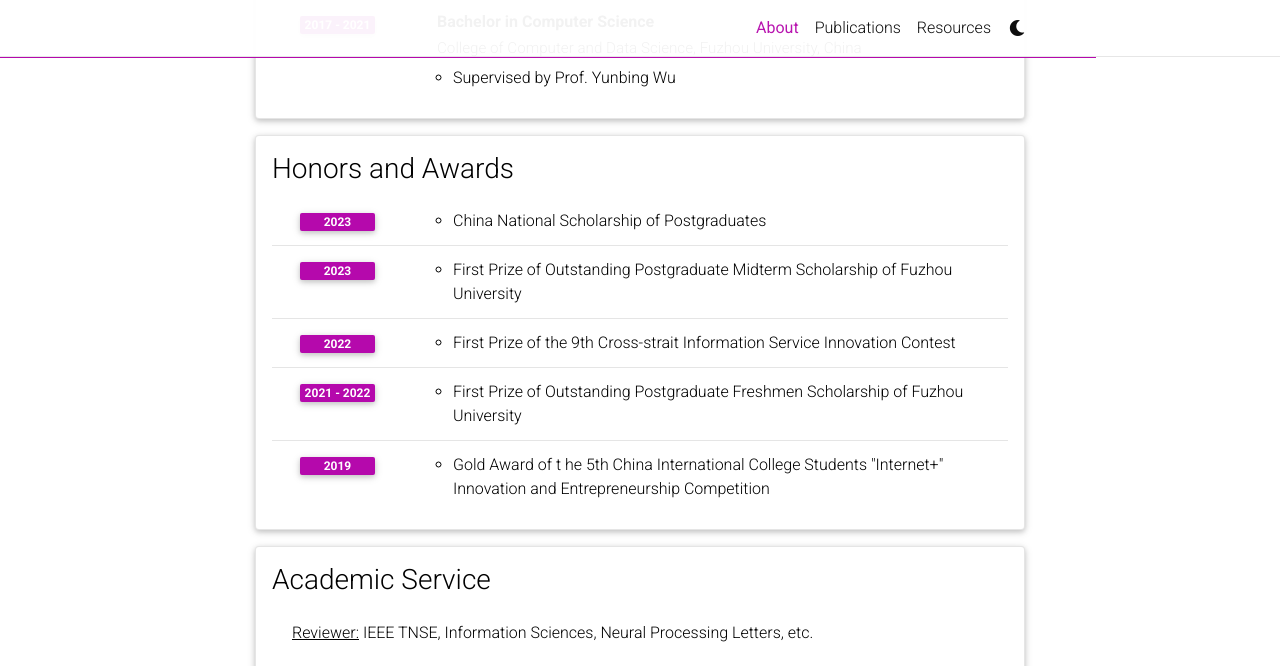
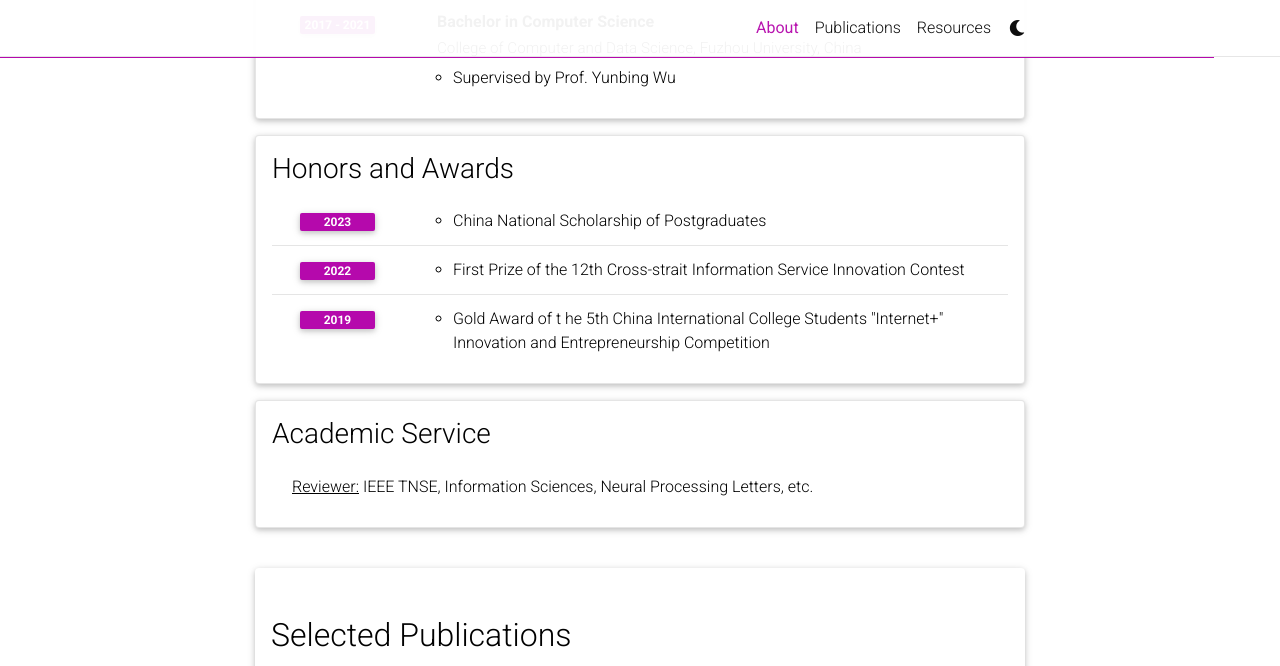
Before and after one commit to huangsuj/huangsuj.github.io, a Jekyll site: the page built from _pages/about.md, in a window 1280 px wide and 900 px high, scrolled down 1289 px, cut to the strip 0-666 px from the top of the window. Built offline with Jekyll 4.4.1, drawn with Linux system fonts in a browser that asks for light colours; full-size pictures stand in for the smaller copies a plugin makes; emoji names are drawn with the system emoji font; comment, search, counter and statistics services are not loaded; a style sheet for code colours, icons or effects is not loaded.

Commit message:
Update cvAbout.yml

```diff
--- a/_data/cvAbout.yml
+++ b/_data/cvAbout.yml
@@ -24,15 +24,9 @@
     - year: 2023
       items:
         - China National Scholarship of Postgraduates
-    - year: 2023
-      items:
-        - First Prize of Outstanding Postgraduate Midterm Scholarship of Fuzhou University
     - year: 2022
       items:
-        - First Prize of the 9th Cross-strait Information Service Innovation Contest
-    - year: 2021 - 2022
-      items:
-        - First Prize of Outstanding Postgraduate Freshmen Scholarship of Fuzhou University
+        - First Prize of the 12th Cross-strait Information Service Innovation Contest
     - year: 2019
       items:
         - Gold Award of t he 5th China International College Students "Internet+" Innovation and Entrepreneurship Competition
```
